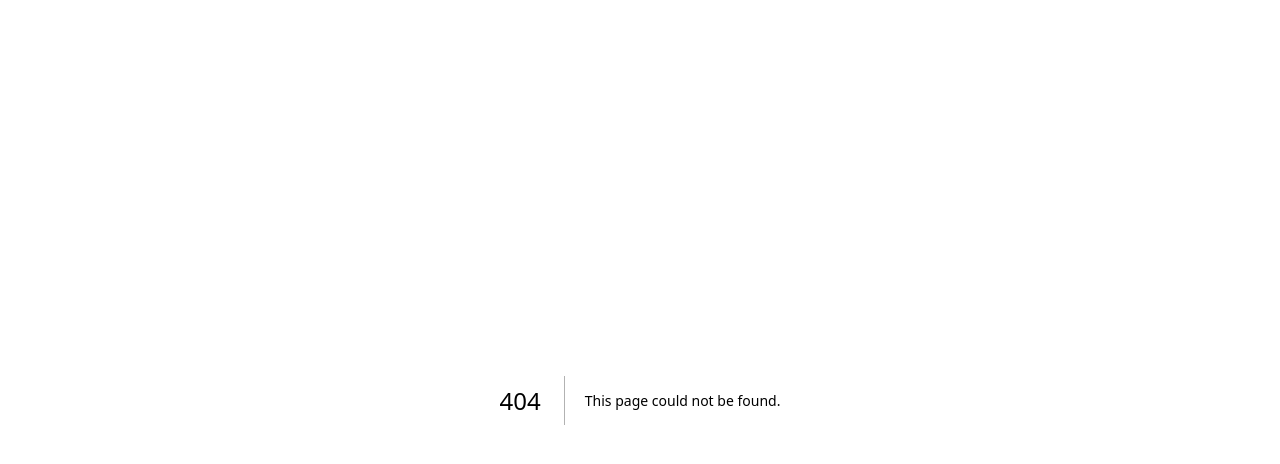
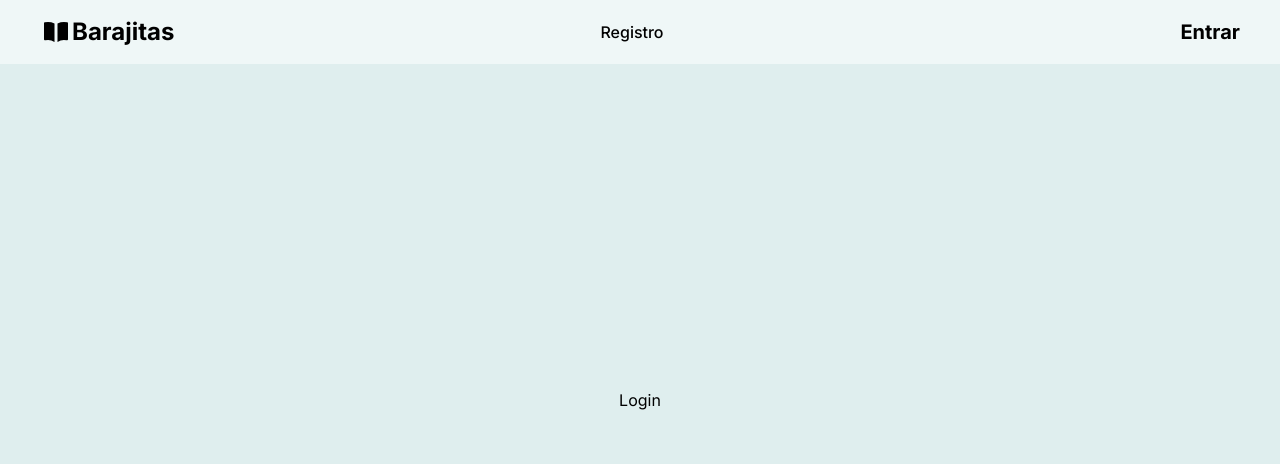
Before and after one commit to aaeilrv/CI-5644, a Next.js app in the folder frontend/: page /landing in a window 1280 px wide. Before the commit this address had no page. Shown: the top 464 px of the page. Built offline with nearby package versions, Linux system fonts and the light colour scheme.

Commit message:
Implementado routing y layout de landing

```diff
--- a/frontend/package.json
+++ b/frontend/package.json
@@ -17,7 +17,9 @@
     "@heroicons/react": "^2.1.1",
     "next": "14.0.4",
     "react": "^18",
-    "react-dom": "^18"
+    "react-dom": "^18",
+    "react-hook-form": "^7.49.3",
+    "zod": "^3.22.4"
   },
   "devDependencies": {
     "@types/node": "^20",
--- a/frontend/src/app/components/Landing.tsx
+++ b/frontend/src/app/components/Landing.tsx
@@ -19,7 +19,7 @@ export default function Landing() {
             <h2 className="text-4xl sm:text-5xl">conoce a otros fanáticos</h2>
           </div>
           <button className="bg-[#FCBF45] py-3 px-4 font-semibold rounded-xl w-1/8">
-            <a href="/#">Regístrate</a>
+            <a href="/landing/register">Regístrate</a>
           </button>
         </div>
       </div>
--- /dev/null
+++ b/frontend/src/app/components/Login.tsx
@@ -0,0 +1,7 @@
+import React from 'react'
+
+export const Login = () => {
+  return (
+    <div>Login</div>
+  )
+}
--- a/frontend/src/app/components/Navbar.tsx
+++ b/frontend/src/app/components/Navbar.tsx
@@ -1,54 +1,138 @@
-'use client';
+"use client";
 
-import { useState } from "react"
-import { BookOpenIcon } from "@heroicons/react/16/solid"
-import { Bars3Icon } from "@heroicons/react/16/solid"
+import { useState } from "react";
+import { BookOpenIcon } from "@heroicons/react/16/solid";
+import { Bars3Icon } from "@heroicons/react/16/solid";
 import Link from "next/link";
+import { usePathname } from "next/navigation";
 
 export default function Navbar() {
-  const [open, setOpen] = useState(false)
+  const [open, setOpen] = useState(false);
+  const pathName = usePathname();
+  console.log(pathName);
   return (
     <nav className="bg-transparent fixed w-full z-30 top-0 start-0">
       <div className="px-10 py-2 bg-white bg-opacity-50">
+        {pathName != "/" ? (
           <div className="grid grid-cols-2 md:grid-cols-3 place-content-between py-2 items-center">
             {/* Title */}
-          <Link href="#home" className="flex">
-            <BookOpenIcon className="w-8"/>
+            <Link href="/" className="flex">
+              <BookOpenIcon className="w-8" />
               <div className="font-bold text-2xl">Barajitas</div>
             </Link>
 
             {/*Link*/}
             <div className="hidden md:flex justify-center space-x-5 font-medium">
-            <Link href="#faq" className="mr-4">FAQ</Link>
-            <Link href="#testimonials" className="mr-4">Testimonios</Link>
-            <Link href="#contact" className="mr-4">Contacto</Link>
+              <Link href="/landing/register" className="mr-4">
+                Registro
+              </Link>
             </div>
 
             {/*Login*/}
             <div>
               <div className="flex justify-end">
-            <a href="#" className="hidden md:flex font-bold text-xl">Entrar</a>
+                <Link
+                  href="/landing"
+                  className="hidden md:flex font-bold text-xl"
+                >
+                  Entrar
+                </Link>
               </div>
 
               {/* Mobile */}
               <div className="flex justify-end">
                 <button onClick={() => setOpen(!open)}>
-              <Bars3Icon className="md:hidden md: w-8"/>
+                  <Bars3Icon className="md:hidden md: w-8" />
                 </button>
               </div>
             </div>
           </div>
+        ) : (
+          <div className="grid grid-cols-2 md:grid-cols-3 place-content-between py-2 items-center">
+            {/* Title */}
+            <Link href="#home" className="flex">
+              <BookOpenIcon className="w-8" />
+              <div className="font-bold text-2xl">Barajitas</div>
+            </Link>
+
+            {/*Link*/}
+            <div className="hidden md:flex justify-center space-x-5 font-medium">
+              <Link href="#faq" className="mr-4">
+                FAQ
+              </Link>
+              <Link href="#testimonials" className="mr-4">
+                Testimonios
+              </Link>
+              <Link href="#contact" className="mr-4">
+                Contacto
+              </Link>
             </div>
-      { open &&
-      <div className="flex justify-end p-2 md:hidden">
-        <div className="bg-white px-2 py-2 bg-opacity-50 rounded-xl text-right">
-          <Link href="#faq" className="block py-2 hover:bg-white hover:bg-opacity-30 px-4 rounded-xl">FAQ</Link>
-          <Link href="#testimonials" className="block py-2 hover:bg-white hover:bg-opacity-30 px-4 rounded-xl">Testimonios</Link>
-          <Link href="#contact" className="block py-2 hover:bg-white hover:bg-opacity-30 px-4 rounded-xl">Contacto</Link>
-          <a href="#" className="block py-2 font-bold text-xl px-4 rounded-xl hover:bg-white hover:bg-opacity-50">Entrar</a>
+
+            {/*Login*/}
+            <div>
+              <div className="flex justify-end">
+                <a href="/landing" className="hidden md:flex font-bold text-xl">
+                  Entrar
+                </a>
+              </div>
+
+              {/* Mobile */}
+              <div className="flex justify-end">
+                <button onClick={() => setOpen(!open)}>
+                  <Bars3Icon className="md:hidden md: w-8" />
+                </button>
               </div>
             </div>
+          </div>
+        )}
+      </div>
+      {open && (
+        <div className="flex justify-end p-2 md:hidden">
+          {pathName != "/" ? (
+            <div className="bg-white px-2 py-2 bg-opacity-50 rounded-xl text-right">
+              <Link
+                href="/landing/register"
+                className="block py-2 hover:bg-white hover:bg-opacity-30 px-4 rounded-xl"
+              >
+                Registro
+              </Link>
+              <Link
+                href="/landing"
+                className="block py-2 font-bold text-xl px-4 rounded-xl hover:bg-white hover:bg-opacity-50"
+              >
+                Entrar
+              </Link>
+            </div>
+          ) : (
+            <div className="bg-white px-2 py-2 bg-opacity-50 rounded-xl text-right">
+              <Link
+                href="#faq"
+                className="block py-2 hover:bg-white hover:bg-opacity-30 px-4 rounded-xl"
+              >
+                FAQ
+              </Link>
+              <Link
+                href="#testimonials"
+                className="block py-2 hover:bg-white hover:bg-opacity-30 px-4 rounded-xl"
+              >
+                Testimonios
+              </Link>
+              <Link
+                href="#contact"
+                className="block py-2 hover:bg-white hover:bg-opacity-30 px-4 rounded-xl"
+              >
+                Contacto
+              </Link>
+              <Link
+                href="/landing"
+                className="block py-2 font-bold text-xl px-4 rounded-xl hover:bg-white hover:bg-opacity-50"
+              >
+                Entrar
+              </Link>
+            </div>
+          )}
+        </div>
+      )}
+    </nav>
+  );
 }
-    </nav>
-  )
-}
--- /dev/null
+++ b/frontend/src/app/components/Register.tsx
@@ -0,0 +1,7 @@
+import React from 'react'
+
+export const Register = () => {
+  return (
+    <div>Register</div>
+  )
+}
--- /dev/null
+++ b/frontend/src/app/landing/layout.tsx
@@ -0,0 +1,28 @@
+import type { Metadata } from 'next'
+import { Inter } from 'next/font/google'
+import Navbar from '../components/Navbar'
+
+const inter = Inter({ subsets: ['latin'] })
+
+export const metadata: Metadata = {
+  title: 'Barajitas',
+  description: 'Intercambia barajitas',
+}
+
+export default function RootLayout({
+  children,
+}: {
+  children: React.ReactNode
+}) {
+  return (
+    <html lang="en">
+      <body className={inter.className}>
+        <Navbar/>
+        <div className="h-screen flex items-center justify-center bg-[#DFEEEE]">
+            {children}
+        </div>
+
+      </body>
+    </html>
+  )
+}
--- /dev/null
+++ b/frontend/src/app/landing/page.tsx
@@ -0,0 +1,11 @@
+import { Login } from "../components/Login";
+import Navbar from "../components/Navbar";
+
+
+export default function Home() {
+  return (
+    <>
+        <Login/>
+    </>
+  )
+}
--- /dev/null
+++ b/frontend/src/app/landing/register/page.tsx
@@ -0,0 +1,11 @@
+import { Register } from "@/app/components/Register";
+
+
+
+export default function Home() {
+  return (
+    <>
+        <Register/>
+    </>
+  )
+}
```
Also changed, not shown: 1 other file (tests, documents, lock files or other folders). Lines whose indentation alone changed are shown as unchanged.
